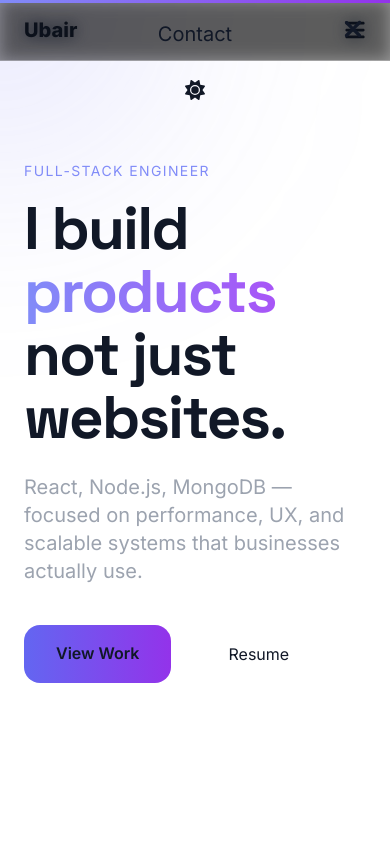
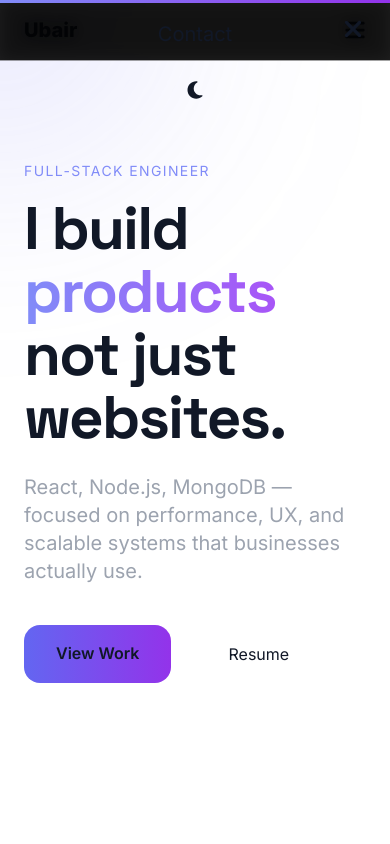
Before and after one commit to Blue-pill-786/Portfolio, a React (Vite) app: page / in a window 390 px wide. Both pictures are taken after a click on the button 355 px from the left and 30 px from the top of the page. Shown: the top 844 px of the page. Built offline with nearby package versions, Linux system fonts and the light colour scheme.

Commit message:
Update Navbar.jsx

```diff
--- a/src/components/Navbar.jsx
+++ b/src/components/Navbar.jsx
@@ -1,18 +1,25 @@
 import { useState } from "react";
-import {
-  FaBars,
-  FaXmark,
-  FaMoon,
-  FaSun,
-} from "react-icons/fa6";
+import { FaBars, FaXmark, FaMoon, FaSun } from "react-icons/fa6";
 
 export default function Navbar() {
   const [open, setOpen] = useState(false);
-  const [dark, setDark] = useState(true);
+  const [dark, setDark] = useState(
+    document.documentElement.classList.contains("dark")
+  );
 
   const toggleTheme = () => {
     document.documentElement.classList.toggle("dark");
     setDark(!dark);
+  };
+
+  const openMenu = () => {
+    document.body.style.overflow = "hidden";
+    setOpen(true);
+  };
+
+  const closeMenu = () => {
+    document.body.style.overflow = "auto";
+    setOpen(false);
   };
 
   return (
@@ -28,19 +35,20 @@ export default function Navbar() {
           </button>
         </div>
 
-        <button className="md:hidden" onClick={() => setOpen(true)}>
+        <button className="md:hidden" onClick={openMenu}>
           <FaBars size={22} />
         </button>
       </div>
 
-      {/* Mobile Menu */}
       {open && (
-        <div className="fixed inset-0 bg-cyan/80 backdrop-blur flex flex-col items-center justify-center gap-8 text-xl">
-          <button onClick={() => setOpen(false)} className="absolute top-4 right-6">
-  <FaXmark size={26} />
-</button>
-          <a href="#projects" onClick={() => setOpen(false)}>Projects</a>
-          <a href="#contact" onClick={() => setOpen(false)}>Contact</a>
+        <div className="fixed inset-0 bg-black/80 backdrop-blur flex flex-col items-center justify-center gap-8 text-xl">
+          <button onClick={closeMenu} className="absolute top-4 right-6">
+            <FaXmark size={26} />
+          </button>
+
+          <a href="#projects" onClick={closeMenu}>Projects</a>
+          <a href="#contact" onClick={closeMenu}>Contact</a>
+
           <button onClick={toggleTheme}>
             {dark ? <FaSun /> : <FaMoon />}
           </button>
```
